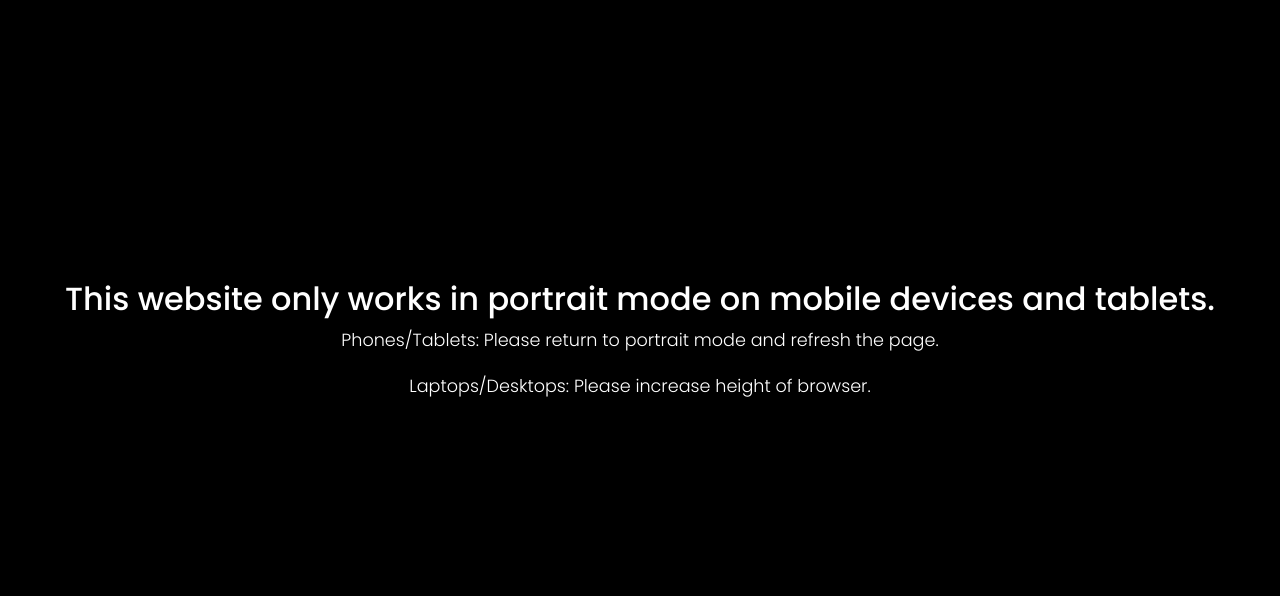
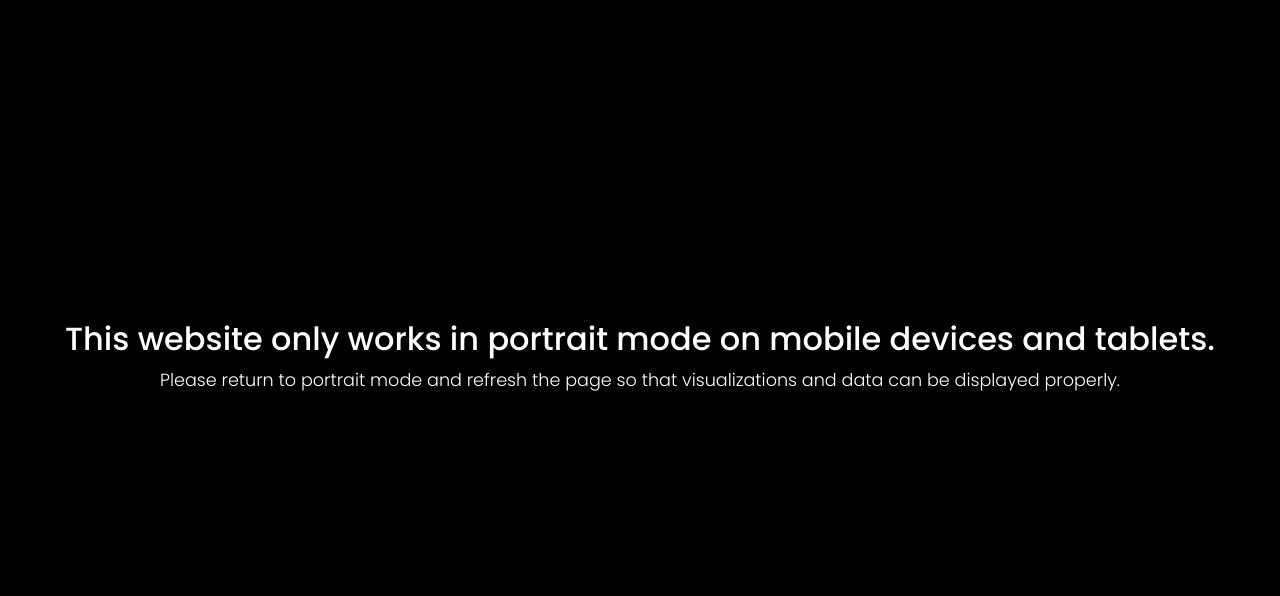
Before and after one commit to aniruddhamurali/COVID-19-Live, a Flask app: page /data in a window 1280 px wide. Shown: the top 596 px of the page. Before the commit the page ends 397 px from the top, so only its background shows below. Run offline with Flask 2, Linux system fonts and the light colour scheme; parts of the project's set-up code (start-up, migrations or seed data) failed here and were passed over; some libraries are stand-ins or nearby versions.

Commit message:
Modified error message, added credit to IHME on website

```diff
--- a/static/css/style.css
+++ b/static/css/style.css
@@ -220,7 +220,7 @@ a[data-toggle="collapse"] {
         height: 100vh;
         padding: 0 10px;
         text-align: center;
-        margin-top: 35vh;
+        margin-top: 40vh;
     }
     .wrapper {
         display: none;
--- a/templates/index.html
+++ b/templates/index.html
@@ -173,8 +173,7 @@
 
     <div class="error">
         <h2>This website only works in portrait mode on mobile devices and tablets.</h2>
-        <p>Phones/Tablets: Please return to portrait mode and refresh the page.</p>
-        <p>Laptops/Desktops: Please increase height of browser.</p>
+        <p>Please return to portrait mode and refresh the page so that visualizations and data can be displayed properly.</p>
     </div>
 
 
--- a/templates/pages/data-sources-page.html
+++ b/templates/pages/data-sources-page.html
@@ -17,8 +17,8 @@
         </thead>
         <tr>
             <td>Global cases, deaths, and recoveries</td>
-            <td>Datahub.io, upstreamed from Johns Hopkins University Center for Systems Science and Engineering</td>
-            <td><a href="https://github.com/datasets/covid-19" target="_blank"><i class="fab fa-github fa-2x"></i></a></td>
+            <td>Johns Hopkins University Center for Systems Science and Engineering</td>
+            <td><a href="https://github.com/CSSEGISandData/COVID-19/tree/master/csse_covid_19_data" target="_blank"><i class="fab fa-github fa-2x"></i></a></td>
         </tr>
         <tr>
             <td>U.S. state and county case data</td>
@@ -37,7 +37,12 @@
         </tr>
         <tr>
             <td>US hospital resources needed</td>
-            <td>University of Washington's Institute for Health Metrics and Evaluation (IHME)</td>
+            <td>
+                University of Washington's Institute for Health Metrics and Evaluation (IHME)
+                <br>
+                <br>
+                <a rel="license" href="http://creativecommons.org/licenses/by-nc/4.0/"><img alt="Creative Commons License" style="border-width:0" src="https://i.creativecommons.org/l/by-nc/4.0/88x31.png" /></a><br />This work is licensed under a <a rel="license" href="http://creativecommons.org/licenses/by-nc/4.0/">Creative Commons Attribution-NonCommercial 4.0 International License</a>.
+            </td>
             <td><a href="http://www.healthdata.org/covid/data-downloads" target="_blank"><i class="fas fa-external-link-alt fa-2x"></i></a></td>
         </tr>
         <tr>
```
